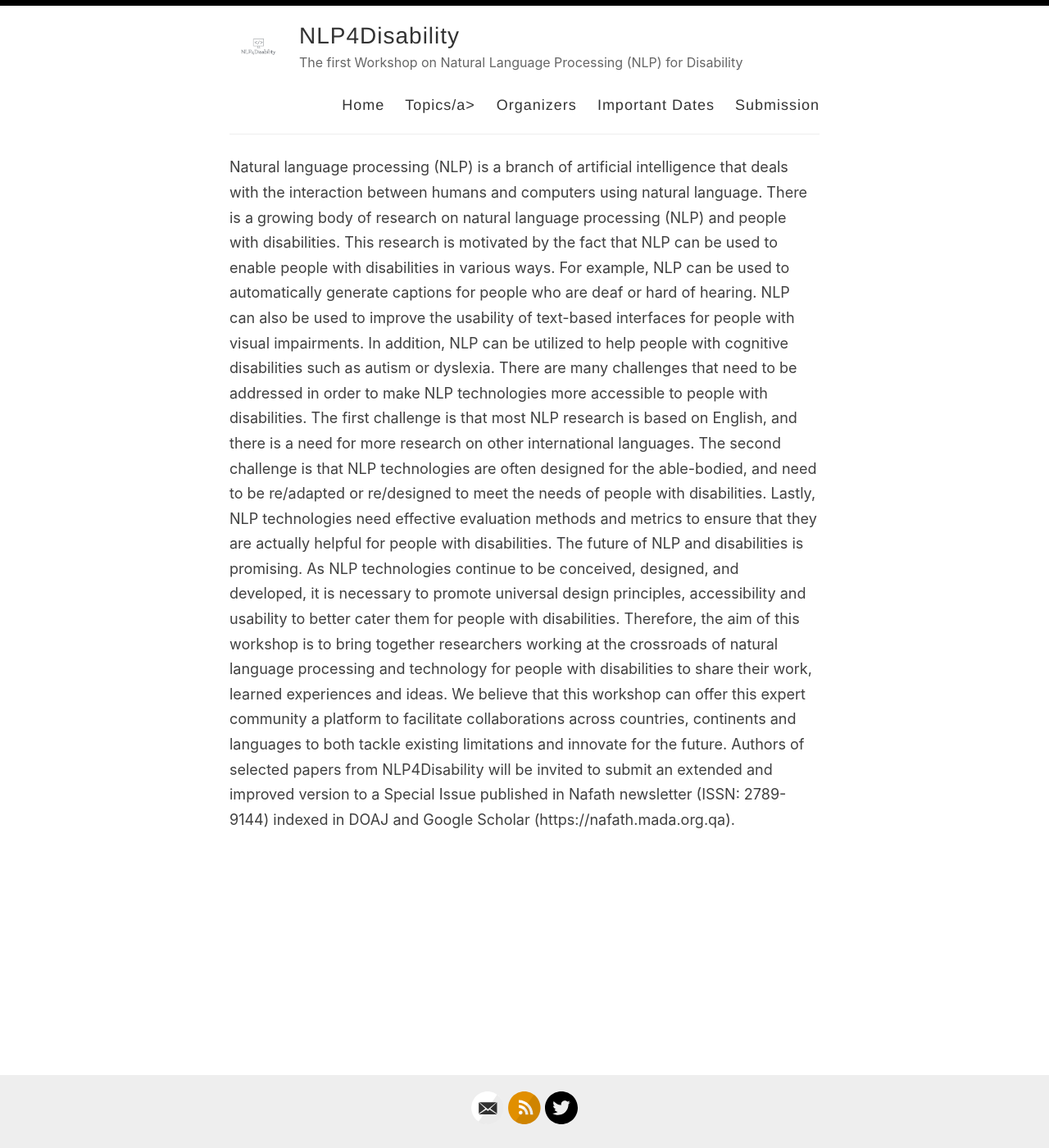
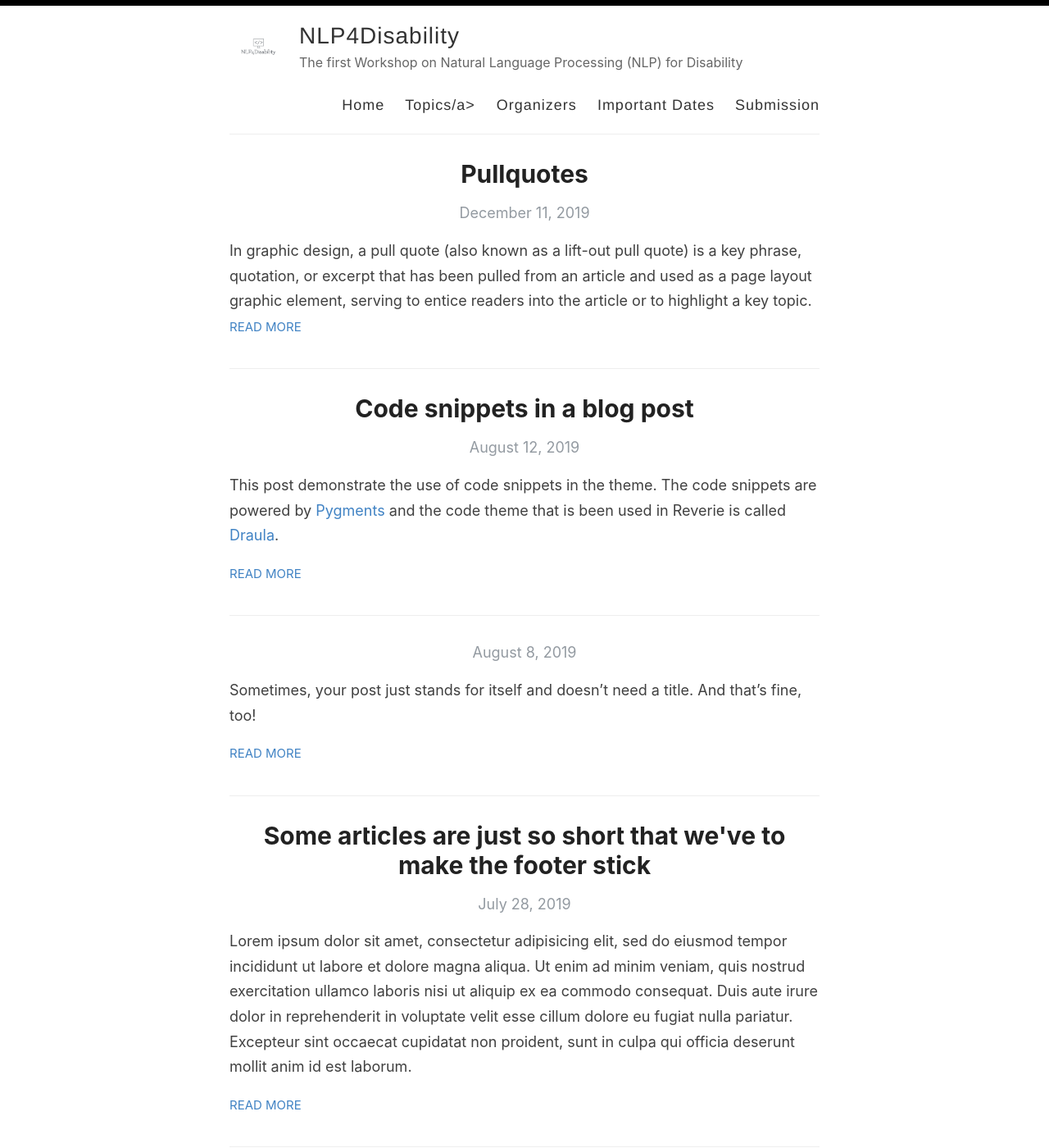
Before and after one commit to nlp4disability/nlp4disability.github.io, a Jekyll site: the page built from index.html, in a window 1280 px wide and 1400 px high. Shown: the whole window at 82% size. Built offline with Jekyll 4.4.1, drawn with Linux system fonts in a browser that asks for light colours; the list of posts is cut into pages by our own code; some of the changed text lies outside the part shown.

Commit message:
Update default.html

```diff
--- a/_layouts/default.html
+++ b/_layouts/default.html
@@ -40,12 +40,7 @@
 
       <div class="wrapper-main">
         <div id="main" role="main" class="container">
-          <p>
-           Natural language processing (NLP) is a branch of artificial intelligence that deals with the interaction between humans and computers using natural language. There is a growing body of research on natural language processing (NLP) and people with disabilities. This research is motivated by the fact that NLP can be used to enable people with disabilities in various ways. For example, NLP can be used to automatically generate captions for people who are deaf or hard of hearing. NLP can also be used to improve the usability of text-based interfaces for people with visual impairments. In addition, NLP can be utilized to help people with cognitive disabilities such as autism or dyslexia.
-There are many challenges that need to be addressed in order to make NLP technologies more accessible to people with disabilities. The first challenge is that most NLP research is based on English, and there is a need for more research on other international languages. The second challenge is that NLP technologies are often designed for the able-bodied, and need to be re/adapted or re/designed to meet the needs of people with disabilities. Lastly, NLP technologies need effective evaluation methods and metrics to ensure that they are actually helpful for people with disabilities.
-The future of NLP and disabilities is promising. As NLP technologies continue to be conceived, designed, and developed, it is necessary to promote universal design principles, accessibility and usability to better cater them for people with disabilities. Therefore, the aim of this workshop is to bring together researchers working at the crossroads of natural language processing and technology for people with disabilities to share their work, learned experiences and ideas. We believe that this workshop can offer this expert community a platform to facilitate collaborations across countries, continents and languages to both tackle existing limitations and innovate for the future.
-Authors of selected papers from NLP4Disability will be invited to submit an extended and improved version to a Special Issue published in Nafath newsletter (ISSN: 2789-9144) indexed in DOAJ and Google Scholar (https://nafath.mada.org.qa).
-          </p>
+          {{ content }}
         </div>
       </div>
 
```
